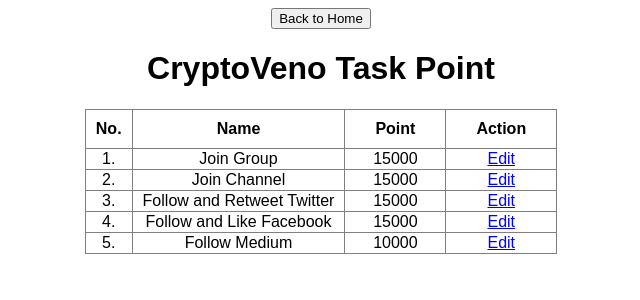
After one commit to ammarfaizi2/sq-telegram-bot, a PHP site: page /edit_point.php in a window 1280 px wide. The commit adds this page. Shown: the top 300 px of the page, without its empty margins (319-959 px from the left). Run offline with PHP 8.4, Linux system fonts and the light colour scheme; a user stored in the database is signed in; data comes from the database, SQL or seed files in the repository; a stand-in replaces the project's code that opens the database connection; some libraries are stand-ins or nearby versions.

Commit message:
Prepare edit point and edit social media

```diff
--- /dev/null
+++ b/public/edit_point.php
@@ -0,0 +1,156 @@
+<?php
+
+require_once __DIR__."/../bootstrap/web_init.php";
+
+if (!(isset($_SESSION["login"]) && $_SESSION["login"] === true)) {
+	header("Location: /login.php?ref=home&w=".urlencode(rstr(64)));
+	exit;
+}
+
+if (isset($_POST["submit"], $_POST["point"], $_GET["id"], $_GET["save"])) {
+
+	if (!is_numeric($_POST["point"])) {
+		?>
+		<!DOCTYPE html>
+		<html>
+		<head>
+			<title></title>
+			<script type="text/javascript">
+				alert('Error: Point must be a number!');
+				window.location = '<?php print $_SERVER['HTTP_REFERER']; ?>';
+			</script>
+		</head>
+		<body>
+
+		</body>
+		</html>
+		<?php
+		exit;
+	}
+
+	if (
+		\Sq\DB::pdo()->prepare(
+			"UPDATE `tasks` SET `point` = :_point WHERE `id` = :id LIMIT 1;"
+		)->execute(
+			[
+				":_point" => $_POST["point"],
+				":id" => $_GET["id"]
+			]
+		)
+	) {
+		?><!DOCTYPE html>
+		<html>
+		<head>
+			<title></title>
+			<script type="text/javascript">
+				alert('Success!');
+				window.location = 'edit_point.php?r=<?php print urlencode(rstr(32)); ?>';
+			</script>
+		</head>
+		<body>
+
+		</body>
+		</html><?php
+	}
+}
+
+if (isset($_GET["edit"])) {
+	$st = \Sq\DB::pdo()->prepare(
+		"SELECT `id`,`name`,`point` FROM `tasks` WHERE `id` = :id"
+	);
+	$st->execute([":id" => $_GET["edit"]]);
+	if ($st = $st->fetch(PDO::FETCH_ASSOC)) {
+		?><!DOCTYPE html>
+		<html>
+		<head>
+			<title>Edit Point</title>
+			<style type="text/css">
+				* {
+					font-family: Arial;
+				}
+				th {
+					padding-left: 30px;
+					padding-right: 30px;
+				}
+				td {
+					padding-left: 10px;
+					padding-right: 10px;
+				}
+				a {
+					color:blue;
+				}
+				button {
+					cursor: pointer;
+				}
+			</style>
+		</head>
+		<body>
+			<center>
+				<a href="edit_point.php?r=<?php print urlencode(rstr(32)); ?>"><button>Back</button></a>
+				<form method="post" action="?save=1&id=<?php print $_GET["edit"]; ?>">
+					<h1>Edit Point "<?php print htmlspecialchars($st["name"], ENT_QUOTES, "UTF-8"); ?>"</h1>
+					Point: <input type="text" name="point" value="<?php print htmlspecialchars($st["point"], ENT_QUOTES, "UTF-8"); ?>"/><br/><br/>
+					<input type="submit" name="submit" value="Save"/>
+				</form>
+			</center>
+		</body>
+		</html><?php
+	} else {
+		?><!DOCTYPE html>
+		<html>
+		<head>
+			<title>Invalid Task</title>
+		</head>
+		<body>
+			<h1>Not Found!</h1>
+		</body>
+		</html><?php
+	}
+	exit;
+}
+
+$st = \Sq\DB::pdo()->prepare("SELECT `id`,`name`,`point` FROM `tasks`;");
+$st->execute();
+
+?><!DOCTYPE html>
+<html>
+<head>
+	<title></title>
+	<style type="text/css">
+		* {
+			font-family: Arial;
+		}
+		th {
+			padding-left: 30px;
+			padding-right: 30px;
+		}
+		td {
+			padding-left: 10px;
+			padding-right: 10px;
+		}
+		a {
+			color:blue;
+		}
+		button {
+			cursor: pointer;
+		}
+	</style>
+</head>
+<body>
+	<center>
+		<a href="/index.php"><button>Back to Home</button></a>
+		<h1>CryptoVeno Task Point</h1>
+		<table border="1" style="border-collapse: collapse;">
+			<tr><th style="padding: 10px;">No.</th><th>Name</th><th>Point</th><th>Action</th></tr>
+			<?php  $i = 1; while ($r = $st->fetch(PDO::FETCH_ASSOC)) {
+				?>
+				<tr>
+					<td align="center"><?php print $i++; ?>.</td><td align="center"><?php print htmlspecialchars($r["name"], ENT_QUOTES, "UTF-8"); ?></td>
+					<td align="center"><?php print htmlspecialchars($r["point"], ENT_QUOTES, "UTF-8"); ?></td>
+					<td align="center"><a href="?edit=<?php print $r["id"]; ?>">Edit</a></td>
+				</tr><?php
+			} ?>
+		</table>
+	</center>
+</body>
+</html>
--- a/public/home.php
+++ b/public/home.php
@@ -23,7 +23,9 @@ if (file_exists($file)) {
 
 
 if ($status === "token_exists") {
-	$std = curld("https://api.telegram.org/bot{$token}/getWebhookInfo");
+	// $std = curld("https://api.telegram.org/bot{$token}/getWebhookInfo");
+	$std["errno"] = 0;
+	$std["out"] = '{"ok":true,"result":{"url":"https://veno.site/webhook.php?hashd=40b4d020635683fc46d652f77f5613e60ad3f19e","has_custom_certificate":false,"pending_update_count":0,"last_error_date":1541121667,"last_error_message":"Wrong response from the webhook: 403 Forbidden","max_connections":40}}';
 	if ($std["errno"]) {
 		$status = "Error: {$std['error']}";
 	} else {
@@ -94,6 +96,8 @@ unset($st, $pdo);
 					<a href="change_bot_token.php?ref=home&w=<?php print urlencode(rstr(64)); ?>"><button>Ubah Token Bot</button></a>
 				</td>
 				<td colspan="2" align="center">
+					<a href="edit_point.php"><button>Edit Point</button></a>
+					<a href="edit_social_media.php"><button>Edit Social Media</button></a>
 					<a href="set_webhook.php?switch=<?php
 						$c = isset($webhook_url) && $webhook_url === "";
 						print $c ? "on" : "off";
```
Also changed, not shown: public/edit_social_media.php (added, +8 -0 lines), public/show_members.php (+52 -0 lines).
